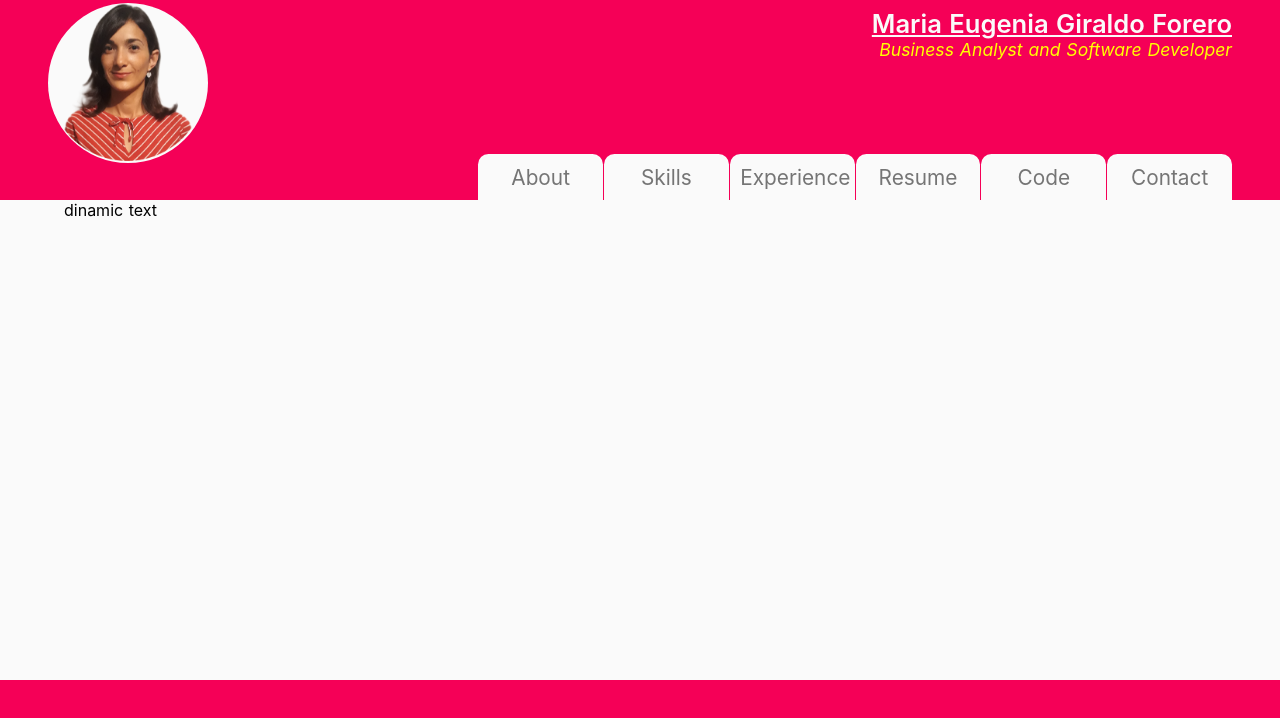
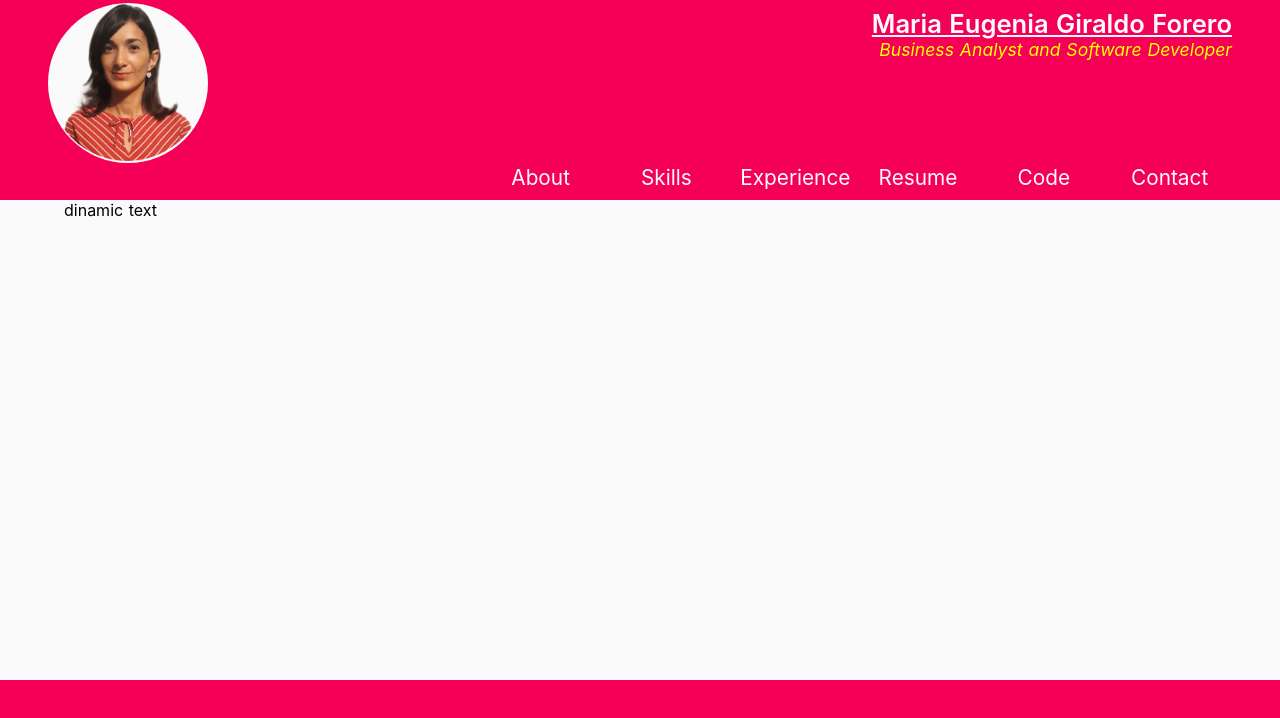
Before and after one commit to mariadriada/maria-driada, a Nuxt app: page /menu in a window 1280 px wide. Shown: the top 718 px of the page. Built offline with nearby package versions, Linux system fonts and the light colour scheme.

Commit message:
Added panel control from menu options

```diff
--- a/components/menu/Option.vue
+++ b/components/menu/Option.vue
@@ -1,19 +1,20 @@
 <template>
-    <li @click="change" class="tabs-item" >
-      {{ name }}
-    </li>
+    <li @click="change" class="tabs-item" > {{ name }} </li>
 </template>
-
 
 <script>
 export default {
   props: ['name', 'link', 'window'],
   methods: {
     change: function (e) {
-      const tabs = Array.prototype.slice.apply(document.querySelectorAll('.tabs-item'))
-      const i = tabs.indexOf(e.target)
+      let tabs = Array.prototype.slice.apply(document.querySelectorAll('.tabs-item'))
+      let panels = Array.prototype.slice.apply(document.querySelectorAll('.panel'))
+
       tabs.map(tab => tab.classList.remove('active'))
       tabs[i].classList.add('active')
+
+      panels.map(panel => panel.classList.remove('active'))
+      panels[i].classList.add('active')
 
       //Redirection validation
       if (this.link === '.')
@@ -39,10 +40,10 @@ export default {
 
 <style lang="scss">
 .tabs-item {
-  background-color: #FAFAFA;
+  //background-color: #FAFAFA;
   margin-left: 1px;
   padding: 0.5em;
-  color: #757575;
+  color:#FAFAFA;
   min-width: auto;
   width: 6em;
   max-width: auto;
@@ -52,12 +53,12 @@ export default {
   cursor: pointer;
 
   &:hover {
-    color: #673AB7;
+    color: #FFFF00;
     font-weight: 500;
   }
 
   &.active {
-    color: #673AB7;
+    color: #FFFF00;
     font-weight: 500;
     transition:  0.3s;
     -webkit-transition: 0.3s;
```
